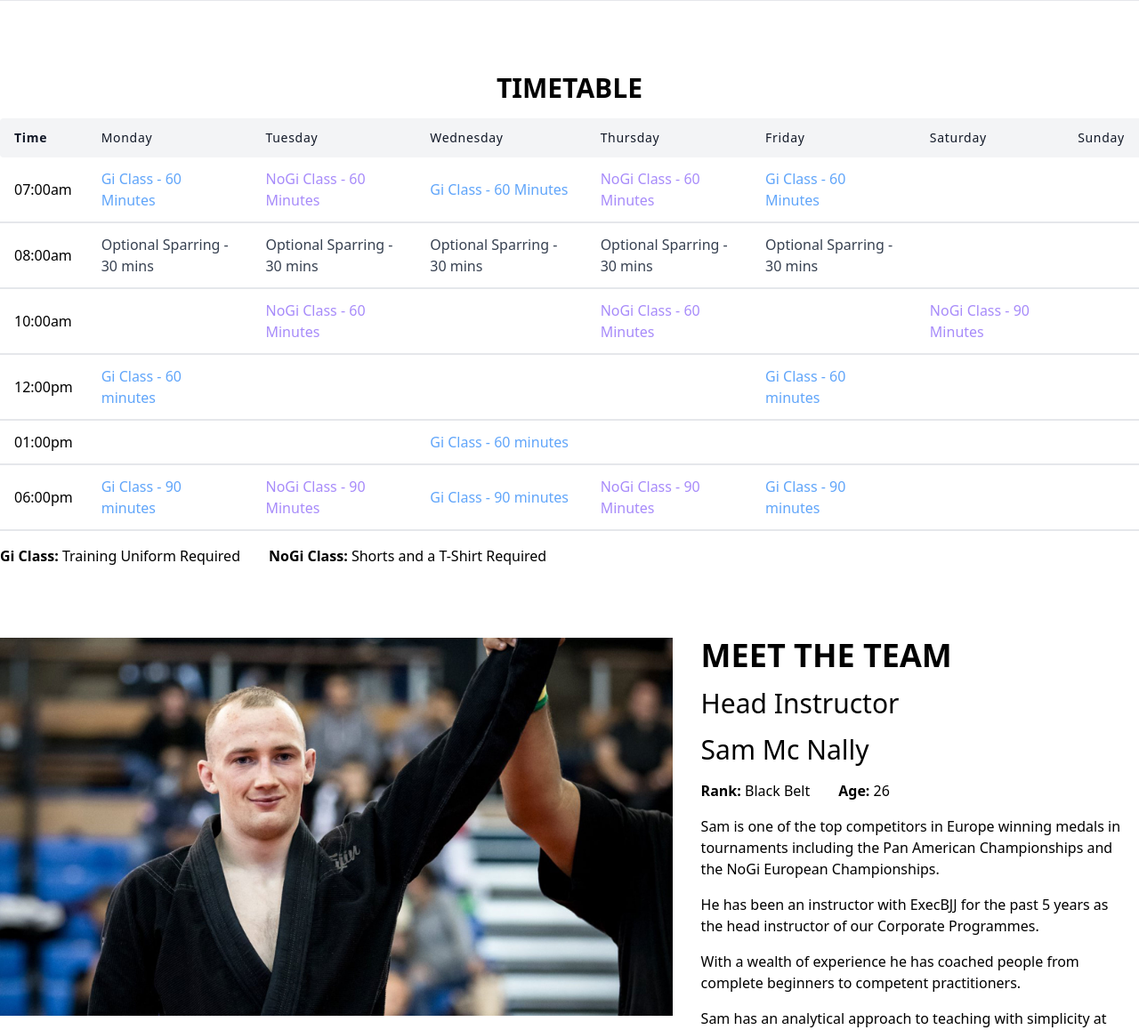
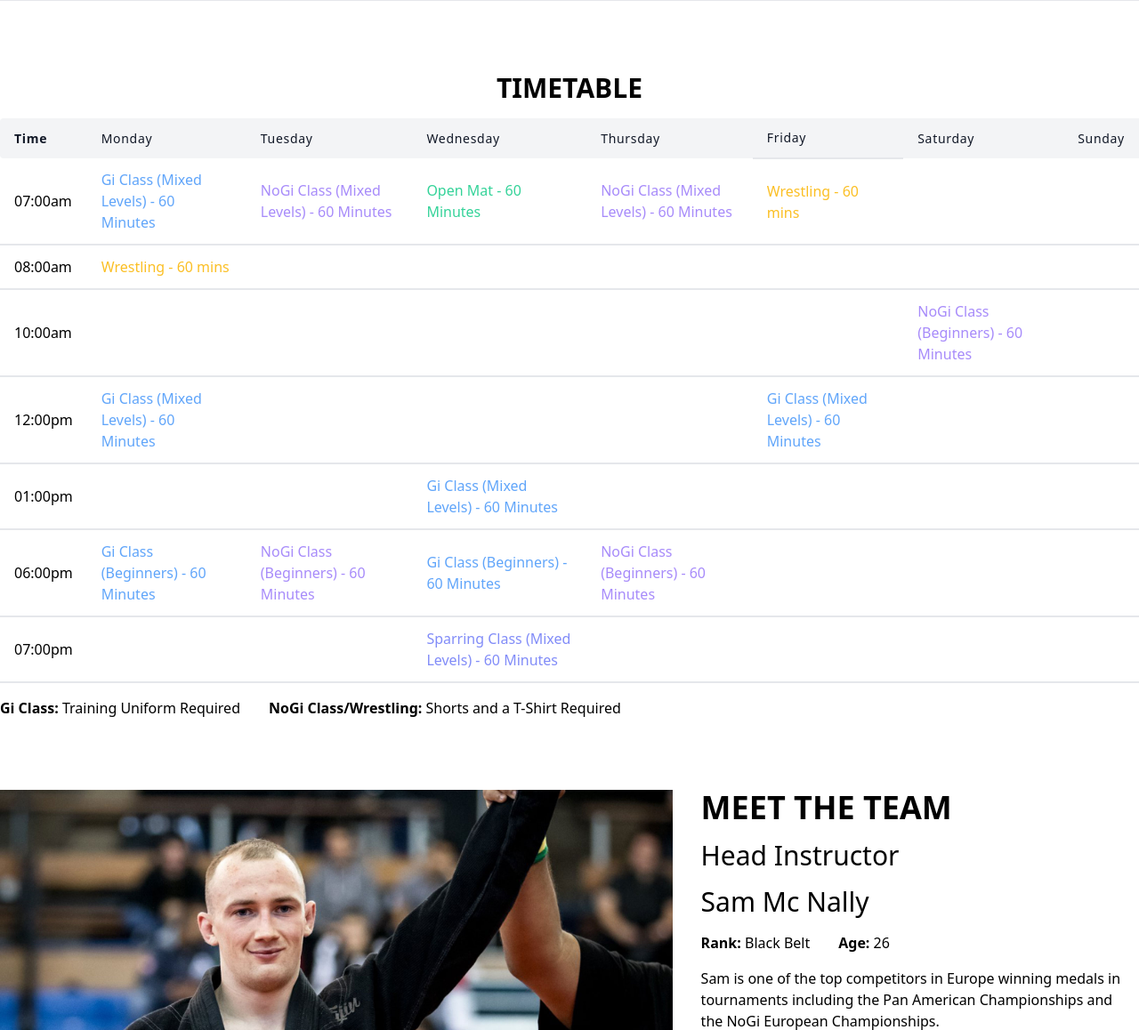
Before and after one commit to Code-Institute-Submissions/slammer1870-execbjj-django_FebResub, a Django app: page / in a window 1280 px wide. Shown: the part 1851-3009 px from the top of the page at 89% size. Run offline with Django 3.2, Linux system fonts and the light colour scheme; some libraries are stand-ins or nearby versions.

Commit message:
update: timetable

```diff
--- a/templates/index.html
+++ b/templates/index.html
@@ -37,7 +37,7 @@
         Looking to learn Brazilian Jiu Jitsu?
       </h5>
       <p class="mb-2">
-        We're now taking bookings for our January 2022 Beginner's Course. Fill in your details below and we will contact you with more information!
+        Fill in your details below to join our waitlist and we will contact you with more information!
       </p>
       {% csrf_token %} {{newsletter_form|crispy}}
       <div class="flex">
@@ -61,7 +61,7 @@
     "
     style="
       clip-path: polygon(0 67%, 100% 40%, 100% 100%, 0% 100%);
-      background-image: url(/static/img/hero.jpg)
+      background-image: url(/static/img/hero.jpg);
     "
   ></div>
 </div>
@@ -346,30 +346,31 @@
         <tbody>
           <tr>
             <td class="px-4 py-3">07:00am</td>
-            <td class="px-4 py-3 text-blue-400">Gi Class - 60 Minutes</td>
-            <td class="px-4 py-3 text-purple-400">NoGi Class - 60 Minutes</td>
-            <td class="px-4 py-3 text-blue-400">Gi Class - 60 Minutes</td>
-            <td class="px-4 py-3 text-purple-400">NoGi Class - 60 Minutes</td>
-            <td class="px-4 py-3 text-blue-400">Gi Class - 60 Minutes</td>
+            <td class="px-4 py-3 text-blue-400">
+              Gi Class (Mixed Levels) - 60 Minutes
+            </td>
+            <td class="px-4 py-3 text-purple-400">
+              NoGi Class (Mixed Levels) - 60 Minutes
+            </td>
+            <td class="px-4 py-3 text-green-400">Open Mat - 60 Minutes</td>
+            <td class="px-4 py-3 text-purple-400">
+              NoGi Class (Mixed Levels) - 60 Minutes
+            </td>
+            <td class="border-t-2 border-gray-200 px-4 py-3 text-yellow-400">
+              Wrestling - 60 mins
+            </td>
             <td class="px-4 py-3 text-blue-400"></td>
             <td class="px-4 py-3 text-blue-400"></td>
           </tr>
           <tr>
             <td class="border-t-2 border-gray-200 px-4 py-3">08:00am</td>
-            <td class="border-t-2 border-gray-200 px-4 py-3 text-gray-700">
-              Optional Sparring - 30 mins
+            <td class="border-t-2 border-gray-200 px-4 py-3 text-yellow-400">
+              Wrestling - 60 mins
             </td>
-            <td class="border-t-2 border-gray-200 px-4 py-3 text-gray-700">
-              Optional Sparring - 30 mins
-            </td>
-            <td class="border-t-2 border-gray-200 px-4 py-3 text-gray-700">
-              Optional Sparring - 30 mins
-            </td>
-            <td class="border-t-2 border-gray-200 px-4 py-3 text-gray-700">
-              Optional Sparring - 30 mins
-            </td>
-            <td class="border-t-2 border-gray-200 px-4 py-3 text-gray-700">
-              Optional Sparring - 30 mins
+            <td class="border-t-2 border-gray-200 px-4 py-3 text-gray-700"></td>
+            <td class="border-t-2 border-gray-200 px-4 py-3 text-gray-700"></td>
+            <td class="border-t-2 border-gray-200 px-4 py-3 text-gray-700"></td>
+            <td class="border-t-2 border-gray-200 px-4 py-3 text-yellow-400">
             </td>
             <td class="border-t-2 border-gray-200 px-4 py-3 text-gray-700"></td>
             <td class="border-t-2 border-gray-200 px-4 py-3 text-gray-700"></td>
@@ -377,16 +378,16 @@
           <tr>
             <td class="border-t-2 border-gray-200 px-4 py-3">10:00am</td>
             <td class="border-t-2 border-gray-200 px-4 py-3"></td>
-            <td class="border-t-2 border-gray-200 px-4 py-3 text-purple-400">
-              NoGi Class - 60 Minutes
-            </td>
+            <td
+              class="border-t-2 border-gray-200 px-4 py-3 text-purple-400"
+            ></td>
+            <td class="border-t-2 border-gray-200 px-4 py-3"></td>
+            <td
+              class="border-t-2 border-gray-200 px-4 py-3 text-purple-400"
+            ></td>
             <td class="border-t-2 border-gray-200 px-4 py-3"></td>
             <td class="border-t-2 border-gray-200 px-4 py-3 text-purple-400">
-              NoGi Class - 60 Minutes
-            </td>
-            <td class="border-t-2 border-gray-200 px-4 py-3"></td>
-            <td class="border-t-2 border-gray-200 px-4 py-3 text-purple-400">
-              NoGi Class - 90 Minutes
+              NoGi Class (Beginners) - 60 Minutes
             </td>
             <td class="border-t-2 border-gray-200 px-4 py-3"></td>
           </tr>
@@ -402,7 +403,7 @@
                 text-blue-400
               "
             >
-              Gi Class - 60 minutes
+              Gi Class (Mixed Levels) - 60 Minutes
             </td>
             <td class="border-t-2 border-b-2 border-gray-200 px-4 py-3"></td>
             <td class="border-t-2 border-b-2 border-gray-200 px-4 py-3"></td>
@@ -415,7 +416,7 @@
                 text-blue-400
               "
             >
-              Gi Class - 60 minutes
+              Gi Class (Mixed Levels) - 60 Minutes
             </td>
             <td class="border-t-2 border-b-2 border-gray-200 px-4 py-3"></td>
             <td class="border-t-2 border-b-2 border-gray-200 px-4 py-3"></td>
@@ -434,7 +435,7 @@
                 text-blue-400
               "
             >
-              Gi Class - 60 minutes
+              Gi Class (Mixed Levels) - 60 Minutes
             </td>
             <td class="border-t-2 border-b-2 border-gray-200 px-4 py-3"></td>
             <td class="border-t-2 border-b-2 border-gray-200 px-4 py-3"></td>
@@ -453,7 +454,7 @@
                 text-blue-400
               "
             >
-              Gi Class - 90 minutes
+              Gi Class (Beginners) - 60 Minutes
             </td>
             <td
               class="
@@ -463,7 +464,7 @@
                 text-purple-400
               "
             >
-              NoGi Class - 90 Minutes
+              NoGi Class (Beginners) - 60 Minutes
             </td>
             <td
               class="
@@ -473,7 +474,7 @@
                 text-blue-400
               "
             >
-              Gi Class - 90 minutes
+              Gi Class (Beginners) - 60 Minutes
             </td>
             <td
               class="
@@ -483,7 +484,7 @@
                 text-purple-400
               "
             >
-              NoGi Class - 90 Minutes
+              NoGi Class (Beginners) - 60 Minutes
             </td>
             <td
               class="
@@ -492,9 +493,70 @@
                 py-3
                 text-blue-400
               "
+            ></td>
+            <td
+              class="
+                border-t-2 border-b-2 border-gray-200
+                px-4
+                py-3
+                text-blue-400
+              "
+            ></td>
+            <td
+              class="
+                border-t-2 border-b-2 border-gray-200
+                px-4
+                py-3
+                text-blue-400
+              "
+            ></td>
+          </tr>
+          <tr>
+            <td class="border-t-2 border-b-2 border-gray-200 px-4 py-3">
+              07:00pm
+            </td>
+            <td
+              class="
+                border-t-2 border-b-2 border-gray-200
+                px-4
+                py-3
+                text-blue-400
+              "
+            ></td>
+            <td
+              class="
+                border-t-2 border-b-2 border-gray-200
+                px-4
+                py-3
+                text-purple-400
+              "
+            ></td>
+            <td
+              class="
+                border-t-2 border-b-2 border-gray-200
+                px-4
+                py-3
+                text-indigo-400
+              "
             >
-              Gi Class - 90 minutes
+              Sparring Class (Mixed Levels) - 60 Minutes
             </td>
+            <td
+              class="
+                border-t-2 border-b-2 border-gray-200
+                px-4
+                py-3
+                text-purple-400
+              "
+            ></td>
+            <td
+              class="
+                border-t-2 border-b-2 border-gray-200
+                px-4
+                py-3
+                text-blue-400
+              "
+            ></td>
             <td
               class="
                 border-t-2 border-b-2 border-gray-200
@@ -518,7 +580,7 @@
     <div class="flex mt-4">
       <p><strong>Gi Class: </strong>Training Uniform Required</p>
       <p class="ml-8">
-        <strong>NoGi Class: </strong>Shorts and a T-Shirt Required
+        <strong>NoGi Class/Wrestling: </strong>Shorts and a T-Shirt Required
       </p>
     </div>
   </div>
@@ -580,7 +642,7 @@
     </h1>
     <div class="lg:flex lg:flex-row-reverse">
       <img
-        src="/static/img/process.jpg"
+        src="/static/img/studioLive.jpg"
         class="mb-12 lg:w-7/12 object-cover"
         alt="process"
       />
@@ -699,9 +761,8 @@
       class="h-auto w-full max-w-screen-sm bg-gray-200 p-4 flex flex-col"
       action="{% url 'members:contact' %}"
     >
-    {% csrf_token %}
-    {{contact_form|crispy}}
-    <div class="flex">
+      {% csrf_token %} {{contact_form|crispy}}
+      <div class="flex">
         <button
           type="submit"
           class="bg-gray-800 text-white uppercase font-medium px-4 py-2 ml-auto"
```
